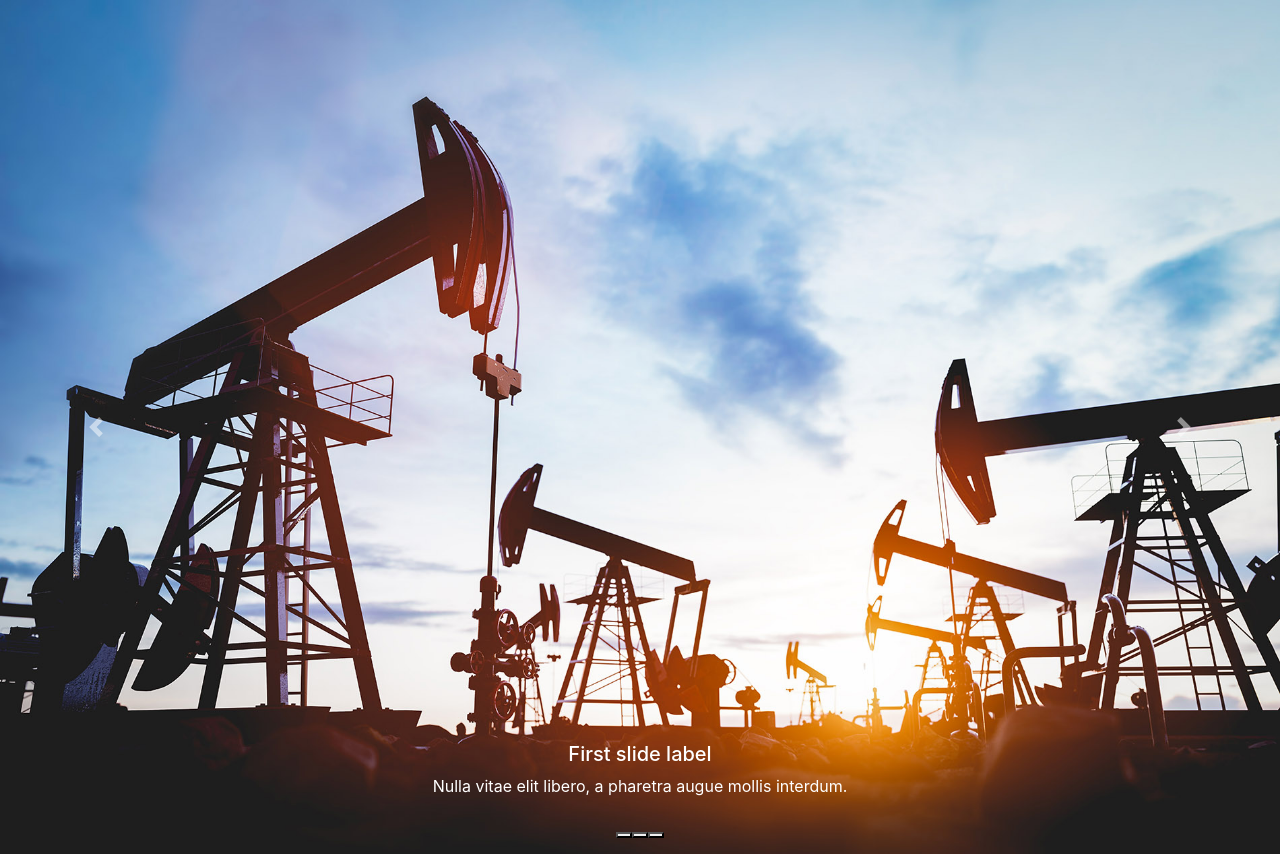
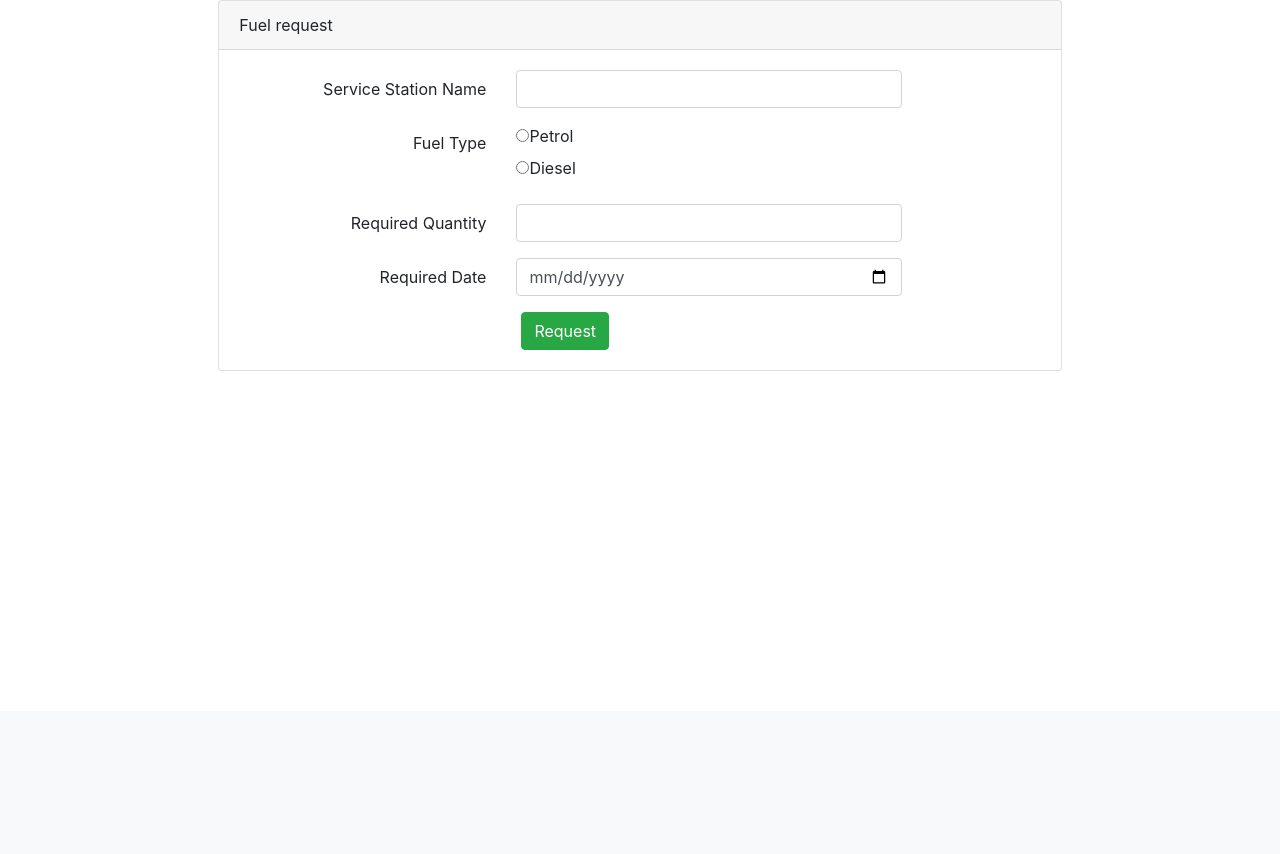
Before and after one commit to AvishkaGihan2001/Fuel-In, a PHP site: page /login-System/test.php in a window 1280 px wide. Shown: the part 89-943 px from the top of the page. After the commit the page ends 460 px from the top, so only its background shows below. Run offline with PHP 8.4, Linux system fonts and the light colour scheme; some libraries are stand-ins or nearby versions.

Commit message:
Fual request starus complete

```diff
--- a/Employeemodal.php
+++ b/Employeemodal.php
@@ -40,7 +40,7 @@ if (!$conn) {
                         <br /><br />
 
                         <label>Role of the Employee : </label><br>
-                        <select name="sttype" id="sttype" required>
+                        <select name="sttype" id="sttype" value="<?php echo $stafftype;?>" required>
                             <option value="">Select the type</option>
                             <option value="Admin">Admin</option>
                             <option value="Dispatch Office">Dispatch Office</option>
--- a/adminNavBar.php
+++ b/adminNavBar.php
@@ -27,7 +27,7 @@
         <a class="nav-link active" href="Index.php">DASHBOARD</a>
       </li>
       <li class="nav-item">
-        <a class="nav-link" href="">Fuel Request</a>
+        <a class="nav-link" href="fuelrequest.php">Fuel Request</a>
       </li>
       <li class="nav-item dropdown">
         <a class="nav-link dropdown-toggle" href="#" id="navbarDropdownMenuLink" data-bs-toggle="dropdown" aria-haspopup="true" aria-expanded="false">
--- a/test.php
+++ b/test.php
@@ -1,105 +1,90 @@
 <?php include 'header.php'; ?>
-<!-- Carousel wrapper -->
-<div
-  id="carouselBasicExample"
-  class="carousel slide carousel-fade"
-  data-mdb-ride="carousel"
->
-  <!-- Indicators -->
-  <div class="carousel-indicators">
-    <button
-      type="button"
-      data-mdb-target="#carouselBasicExample"
-      data-mdb-slide-to="0"
-      class="active"
-      aria-current="true"
-      aria-label="Slide 1"
-    ></button>
-    <button
-      type="button"
-      data-mdb-target="#carouselBasicExample"
-      data-mdb-slide-to="1"
-      aria-label="Slide 2"
-    ></button>
-    <button
-      type="button"
-      data-mdb-target="#carouselBasicExample"
-      data-mdb-slide-to="2"
-      aria-label="Slide 3"
-    ></button>
-  </div>
+<form action="fuelrequest.php" method="Post">
+  <main class="login-form">
+    <div class="cotainer">
+      <div class="row justify-content-center">
+        <div class="col-md-8">
+          <div class="card">
+            <div class="card-header">Fuel request</div>
+            <div class="card-body">
+              <form action="#" method="POST" name="register">
 
-  <!-- Inner -->
-  <div class="carousel-inner">
-    <!-- Single item -->
-    <div class="carousel-item active">
-      <img
-        src="fossil-fuels-being-produced-at-fuel-plant.jpeg"
-        class="d-block w-100"
-        alt="Sunset Over the City"
-      />
-      <div class="carousel-caption d-none d-md-block">
-        <h5>First slide label</h5>
-        <p>
-          Nulla vitae elit libero, a pharetra augue mollis interdum.
-        </p>
+                <div class="form-group row">
+                  <label for="servicestationname" class="col-md-4 col-form-label text-md-right">Service Station Name</label>
+                  <div class="col-md-6">
+                    <input type="text" class="form-control" id="servicestationname" name="servicestationname" />
                   </div>
                 </div>
 
-    <!-- Single item -->
-    <div class="carousel-item">
-      <img
-        src="fossil-fuel-hero.jpg"
-        class="d-block w-100"
-        alt="Canyon at Nigh"
-      />
-      <div class="carousel-caption d-none d-md-block">
-        <h5>Second slide label</h5>
-        <p>
-          Lorem ipsum dolor sit amet, consectetur adipiscing elit.
-        </p>
+
+                <div class="form-group row">
+                  <label for="fueltype" class="col-md-4 col-form-label text-md-right">Fuel Type</label>
+                  <div class="col-md-6">
+                    <label for="petrol" class="radio-inline"><input type="radio" name="fueltype" value="petrol" id="petrol" />Petrol</label> <br>
+                    <label for="diesel" class="radio-inline"><input type="radio" name="fueltype" value="diesel" id="diesel" />Diesel</label>
                   </div>
                 </div>
 
-    <!-- Single item -->
-    <div class="carousel-item">
-      <img
-        src="bigstock-nuclear-power-plant-jaslovske-304392466-1320x742.jpg"
-        class="d-block w-100"
-        alt="Cliff Above a Stormy Sea"
-      />
-      <div class="carousel-caption d-none d-md-block">
-        <h5>Third slide label</h5>
-        <p>
-          Praesent commodo cursus magna, vel scelerisque nisl consectetur.
-        </p>
+
+
+
+                <div class="form-group row">
+                  <label for="reqQty" class="col-md-4 col-form-label text-md-right">Required Quantity</label>
+                  <div class="col-md-6">
+                    <input type="text" class="form-control" id="reqQty" name="reqQty" />
+                  </div>
+                </div>
+
+                <div class="form-group row">
+                  <label for="reqDate" class=" col-md-4 col-form-label text-md-right">Required Date</label>
+                  <div class="col-md-6">
+                    <input type="date" class="form-control" id="reqDate" name="reqDate" />
+                  </div>
+
+                </div>
+
+
+
+                <div class="col-md-6 offset-md-4">
+                  <input class="btn btn-success" type="submit" value="Request" />
+                </div>
+              </form>
+
+            </div>
+
+
           </div>
         </div>
       </div>
-  <!-- Inner -->
+      <?php
+      include 'mysqldbconnection.php';
 
-  <!-- Controls -->
-  <button
-    class="carousel-control-prev"
-    type="button"
-    data-mdb-target="#carouselBasicExample"
-    data-mdb-slide="prev"
-  >
-    <span class="carousel-control-prev-icon" aria-hidden="true"></span>
-    <span class="visually-hidden">Previous</span>
-  </button>
-  <button
-    class="carousel-control-next"
-    type="button"
-    data-mdb-target="#carouselBasicExample"
-    data-mdb-slide="next"
-  >
-    <span class="carousel-control-next-icon" aria-hidden="true"></span>
-    <span class="visually-hidden">Next</span>
-  </button>
-</div>
-<!-- Carousel wrapper -->
-<script type="text/javascript">
-$('#carouselExampleIndicators').on('slide.bs.carousel', function () {
-  // do something...
-})</script>
+      if (isset($_POST['servicestationname'])) {
+        $servicestationname = $_POST['servicestationname'];
+        $fuel_type = $_POST['fueltype'];
+        $reqQty = $_POST['reqQty'];
+        $date = $_POST['reqDate'];
+        $status = "pending";
+
+
+        if (!$conn) {
+          die("Connection failed: " . mysqli_connect_error());
+        } else {
+
+
+          $sql = "insert into fuelrequest (servicestationname,fueltype,reqQty,reqDate,status) values ('" . $servicestationname . "' , '" . $fuel_type . "' , '" . $reqQty . "', '" . $date . "', '" . $status . "') ";
+
+          if ($connect->query($sql) === TRUE) {
+            echo "<script> alert('Request sent successfully');</script>";
+          } else {
+            echo "<script> alert('Error: " . $sql . "<br>" . $connect->error . "');</script>";
+          }
+
+          $connect->close();
+        }
+      }
+      ?>
+
+      </body>
+
+      </html>
```
Also changed, not shown: fuelrequest.php (+97 -0 lines), fuelrequestmodal.php (added, +80 -0 lines), fuelrequestupdate.php (added, +36 -0 lines). Lines whose indentation alone changed are shown as unchanged.
